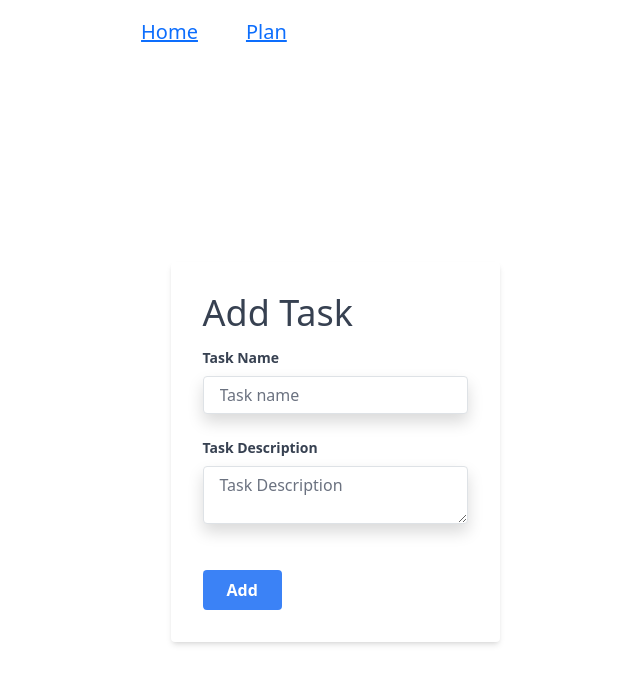
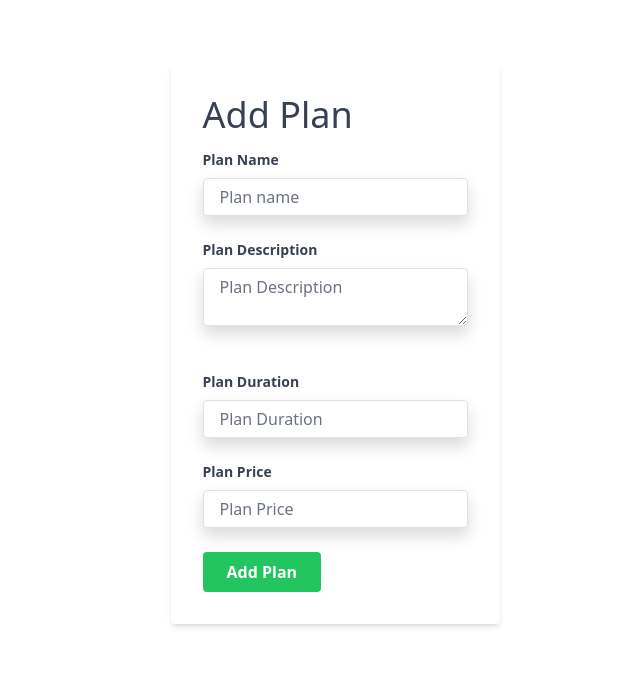
Before and after one commit to brindabenchanchad/crmfinalreact, a React (Create React App) app: page /plan/add in a window 1280 px wide. Shown: the top 684 px of the page, without its empty margins (305-945 px from the left). Built offline with nearby package versions, Linux system fonts and the light colour scheme; the HTML template or start-up script is replaced by a standard one.

Commit message:
added plan,Delete plan

```diff
--- a/src/App.js
+++ b/src/App.js
@@ -11,7 +11,8 @@ function App() {
     <Routes>
       <Route path="/" element={<Home />} />
       <Route path="/plan" element={<Plan />} />
-      <Route path="plan/add" element={<AddPlan />} />
+      <Route path="/plan/add" element={<AddPlan />} />
+
     </Routes>
   );
 }
--- a/src/components/Navbar/Navbar.js
+++ b/src/components/Navbar/Navbar.js
@@ -1,3 +1,4 @@
+import React from "react";
 import { NavLink } from 'react-router-dom';
 
 const Navbar = () => {
@@ -12,8 +13,12 @@ const Navbar = () => {
                             </div>
                             <div className="">
                                 <div className="flex ml-0 lg:ml-72 space-x-4 text-white text-xl">
-                                    <NavLink to="/" exact="true"><li className="list-none  px-3 py-2 rounded-md">Home</li></NavLink>
-                                    <NavLink to="/plan"><li className="list-none  px-3 py-2 rounded-md">Plan</li></NavLink>
+                                    <NavLink to="/" exact="true" className="no-underline text-white">
+                                        <li className="list-none px-3 py-2 rounded-md">Home</li>
+                                    </NavLink>
+                                    <NavLink to="/plan" className="no-underline text-white">
+                                        <li className="list-none px-3 py-2 rounded-md">Plan</li>
+                                    </NavLink>
                                     {/* <button className="float-right bg-gray-500 hover:bg-gray-700 text-white font-bold rounded">
                                         <NavLink to="/task/add"><li className="list-none  px-3 py-2 rounded-md ">Add Task</li></NavLink>
                                     </button> */}
@@ -25,6 +30,6 @@ const Navbar = () => {
             </nav>
         </div>
     );
-};
+}
 
 export default Navbar;
--- a/src/components/Plan/AddPlan.js
+++ b/src/components/Plan/AddPlan.js
@@ -1,10 +1,17 @@
 import React, { useRef, useState } from "react";
+import { useNavigate } from "react-router-dom";
 import Navbar from "../Navbar/Navbar";
 
-function AddPlan(props) {
+function AddPlan() {
+    const history = useNavigate();
     const nameRef = useRef('');
     const descriptionRef = useRef('');
+    const priceRef = useRef('');
+    const durationRef = useRef('');
+    const [formIsValid, setFormIsValid] = useState(true);
     const [nameIsValid, setNameIsValid] = useState(true);
+    const [durationIsValid, setDurationIsValid] = useState(true);
+    const [priceIsValid, setPriceIsValid] = useState(true);
     const [descriptionIsValid, setDescriptionIsValid] = useState(true);
     const onNameChange = (event) => {
         if (event.target.value.trim() === "") {
@@ -22,51 +29,103 @@ function AddPlan(props) {
             setDescriptionIsValid(true);
         }
     }
-
-    function submitHandler(event) {
+    const onpriceChange = (event) => {
+        if (event.target.value.trim() === "") {
+            setPriceIsValid(false);
+        }
+        else {
+            setPriceIsValid(true);
+        }
+    }
+    const onDurationChange = (event) => {
+        if (event.target.value.trim() === "") {
+            setDurationIsValid(false);
+        }
+        else {
+            setDurationIsValid(true);
+        }
+    }
+    const submitHandler = async (event) => {
 
         event.preventDefault();
 
-        // could add validation here...
+        if (nameRef.current.value.trim() === "" || descriptionRef.current.value.trim() === "" || priceRef.current.value === "" || durationRef.current.value === "") {
+            setFormIsValid(false);
+            console.log("coomibnf");
+            return;
+        }
+        else {
+            setFormIsValid(true);
+            const plan = {
+                plan_name: nameRef.current.value,
+                plan_description: descriptionRef.current.value,
+                plan_duration: durationRef.current.value,
+                plan_price: priceRef.current.value,
+            };
+            const response = await fetch('http://localhost/yii/crmfinal/frontend/web/index.php/plans', {
+                method: 'POST',
+                body: JSON.stringify(plan),
+                headers: {
+                    'Content-Type': 'application/json'
+                }
+            });
+            const data = await response.json();
+            history('/plan');
+        }
+    };
 
-        const task = {
-            task_name: nameRef.current.value,
-            task_description: descriptionRef.current.value,
-        };
-
-        props.onAddPlan(task);
-    };
     return (
         <div >
             <Navbar />
-            <div className="flex flex-col h-screen justify-center items-center">
+            <div className="flex flex-col h-fit justify-center items-center">
+                <div className="text-danger">
+                    {!formIsValid && "All fields are mandatory"}
+                </div>
                 <form className="bg-white shadow-md rounded px-8 pt-6 pb-8 mb-4" onSubmit={submitHandler}>
                     <h3 className="text-4xl font-normal leading-normal mt-0 mb-2 text-gray-700">
-                        Add Task
+                        Add Plan
                     </h3>
-                    <div className="mb-4">
-                        <label className="block text-gray-700 text-sm font-bold mb-2" htmlFor="taskname">
-                            Task Name
+                    <div className="mb-6">
+                        <label className="block text-gray-700 text-sm font-bold mb-2" htmlFor="planname">
+                            Plan Name
                         </label>
-                        <input className="shadow appearance-none border rounded w-full py-2 px-3 text-gray-700 leading-tight focus:outline-none focus:shadow-outline" id="taskname" type="text" placeholder="Task name" onBlur={onNameChange} onChange={onNameChange} ref={nameRef} />
+                        <input className="shadow appearance-none border rounded w-full py-2 px-3 text-gray-700 leading-tight focus:outline-none focus:shadow-outline" id="planname" type="text" placeholder="Plan name" onBlur={onNameChange} onChange={onNameChange} ref={nameRef} />
                         {!nameIsValid &&
-                            <span className="text-red-400">Task Name Should not be empty.</span>
+                            <span className="text-red-400">Plan Name Should not be empty.</span>
                         }
                     </div>
                     <div className="mb-6">
                         <label className="block text-gray-700 text-sm font-bold mb-2" htmlFor="description">
-                            Task Description
+                            Plan Description
                         </label>
-                        <textarea className="shadow appearance-none border rounded w-full py-2 px-3 text-gray-700 mb-3 leading-tight focus:outline-none focus:shadow-outline" placeholder="Task Description" id="description" ref={descriptionRef} onBlur={onDescriptionChange} onChange={onDescriptionChange}></textarea>
+                        <textarea className="shadow appearance-none border rounded w-full py-2 px-3 text-gray-700 mb-3 leading-tight focus:outline-none focus:shadow-outline" placeholder="Plan Description" id="description" ref={descriptionRef} onBlur={onDescriptionChange} onChange={onDescriptionChange}></textarea>
                         {!descriptionIsValid &&
-                            <span className="text-red-400">Task Description Should not be empty.</span>
+                            <span className="text-red-400">Plan Description Should not be empty.</span>
+                        }
+                    </div>
+                    <div className="mb-6">
+                        <label className="block text-gray-700 text-sm font-bold mb-2" htmlFor="planduration">
+                            Plan Duration
+                        </label>
+                        <input className="shadow appearance-none border rounded w-full py-2 px-3 text-gray-700 leading-tight focus:outline-none focus:shadow-outline" id="planduration" type="text" placeholder="Plan Duration" onBlur={onDurationChange} onChange={onDurationChange} ref={durationRef} />
+                        {!durationIsValid &&
+                            <span className="text-red-400">Plan Duration Should not be empty.</span>
+                        }
+                    </div>
+                    <div className="mb-6">
+                        <label className="block text-gray-700 text-sm font-bold mb-2" htmlFor="planprice">
+                            Plan Price
+                        </label>
+                        <input className="shadow appearance-none border rounded w-full py-2 px-3 text-gray-700 leading-tight focus:outline-none focus:shadow-outline" id="planprice" type="text" placeholder="Plan Price" onBlur={onpriceChange} onChange={onpriceChange} ref={priceRef} />
+                        {!priceIsValid &&
+                            <span className="text-red-400">Plan Price Should not be empty </span>
                         }
                     </div>
                     <div className="flex items-center justify-between">
 
-                        <button className="bg-blue-500 hover:bg-blue-700 text-white font-bold py-2 px-4 rounded focus:outline-none focus:shadow-outline"
+                        <button className="bg-green-500 hover:bg-green-700 text-white font-bold py-2 px-4 rounded focus:outline-none focus:shadow-outline"
                             type="submit" >
-                            Add
+                            Add Plan
                         </button>
 
                     </div>
```
Also changed, not shown: src/components/Plan/Plan.js (+48 -11 lines).
